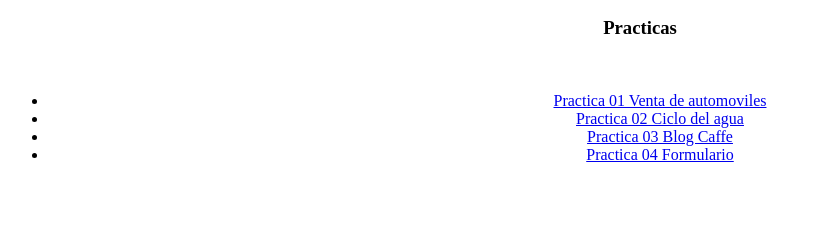
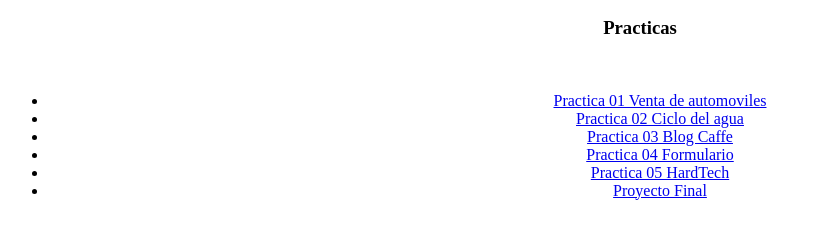
Before and after one commit to SciMondraga/programacionweb, a plain HTML site: page index.html in a window 1280 px wide. Shown: the part 110-348 px from the top of the page, without its empty margins (0-820 px from the left). Drawn offline with Linux system fonts and the light colour scheme.

Commit message:
se agregaron la rutas de los dos ultimos proyectos

```diff
--- a/index.html
+++ b/index.html
@@ -24,6 +24,8 @@
             <li><a href="http://cambio-climatico.lepetitdino.tech/">Practica 02 Ciclo del agua</a></li>
             <li><a href="http://articulo-cafe.lepetitdino.tech/">Practica 03 Blog Caffe</a></li>
             <li><a href="http://formulario-contacto.lepetitdino.tech/">Practica 04 Formulario</a></li>
+            <li><a href="http://tienda-electronica.lepetitdino.tech/">Practica 05 HardTech</a></li>
+            <li><a href="http://keeb-store.lepetitdino.tech/">Proyecto Final</a></li>
         </ul>
 
     </center>
```
